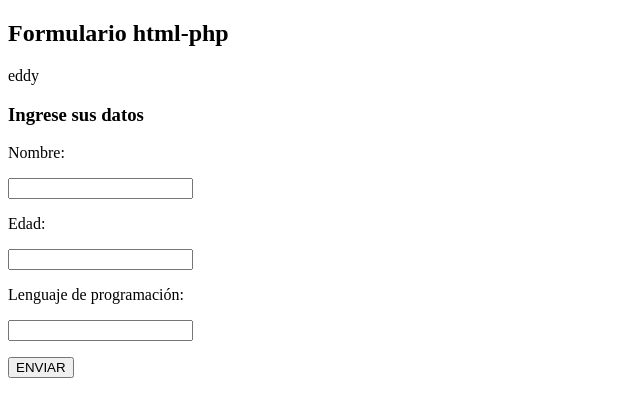
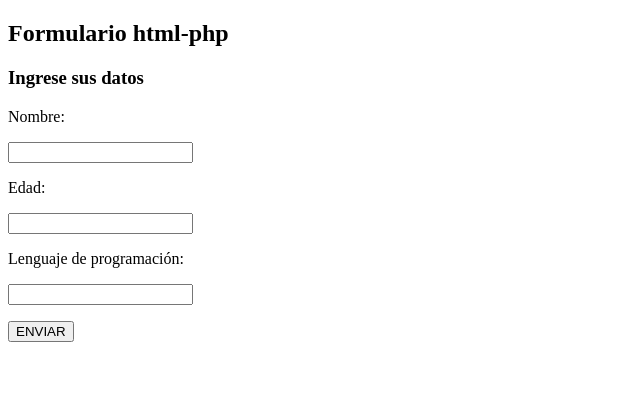
Before and after one commit to eddyramoss/Formulario_simple, a PHP site: page / in a window 1280 px wide. Shown: the top 417 px of the page, without its empty margins (0-640 px from the left). Run offline with PHP 8.4, Linux system fonts and the light colour scheme.

Commit message:
se quito el span

```diff
--- a/index.php
+++ b/index.php
@@ -8,7 +8,7 @@
 </head>
 
 <body>
-    <h2> Formulario html-php</h2><span>eddy</span>
+    <h2> Formulario html-php</h2><span></span>
     <form method="post" action="imprimir.php">
         <h3>Ingrese sus datos</h3>
         <label for="nombre"> Nombre:</label>
```
